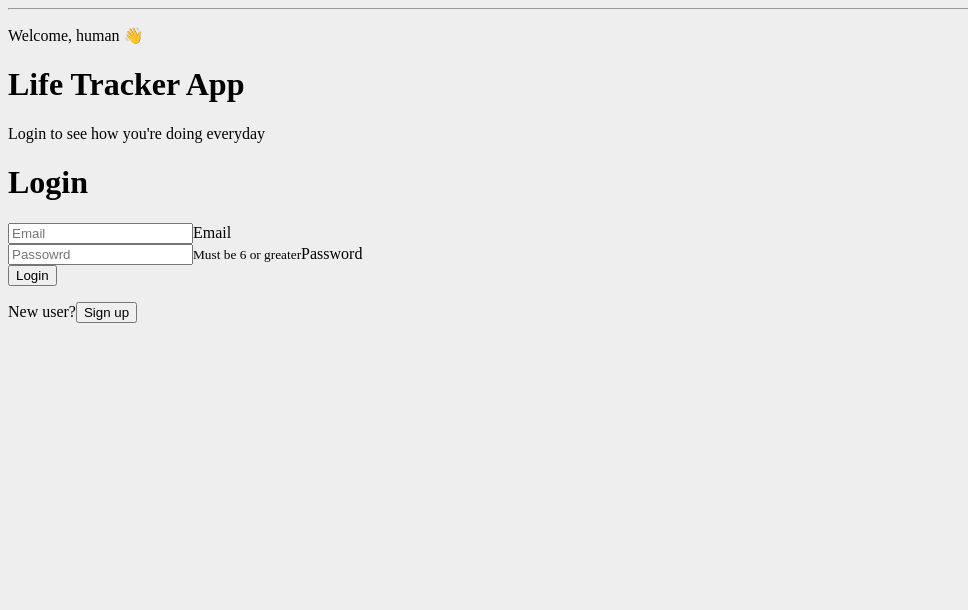
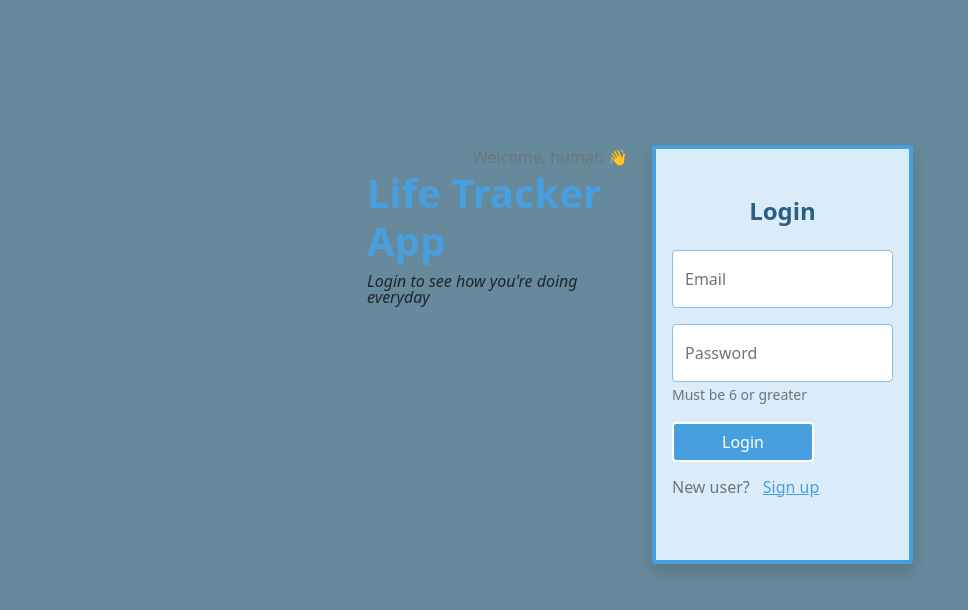
Before and after one commit to cyonii/life-tracker, a React (Create React App) app: page / in a window 1280 px wide. Shown: the top 610 px of the page, without its empty margins (0-968 px from the left). Built offline with nearby package versions, Linux system fonts and the light colour scheme; no server answers.

Commit message:
Add style

```diff
--- a/src/assets/scss/style.scss
+++ b/src/assets/scss/style.scss
@@ -1,3 +1,65 @@
+$primary: #489fdf;
+$secondary: #67899c;
+$success: #addc91;
+
+@import "~bootstrap/scss/bootstrap";
+@import "~bootstrap-icons/font/bootstrap-icons.css";
+
 body {
-  background-color: #eee;
+  background-color: $secondary;
 }
+
+a {
+  cursor: pointer;
+}
+
+.btn,
+.btn:active,
+.btn:focus {
+  box-shadow: none;
+  outline: none;
+}
+
+.form-control {
+  border-width: 1px;
+  border-color: lighten($primary, 15%);
+}
+
+.form-control:focus {
+  border-color: $primary;
+}
+
+#dashboard-nav {
+  .nav-link {
+    padding-right: 0.25rem !important;
+    padding-left: 0.25rem !important;
+    display: flex;
+    flex-direction: column;
+    justify-content: center;
+    align-items: center;
+    font-size: 12px;
+    line-height: 12px;
+    background-color: $dark;
+    color: $text-muted;
+    border-radius: 0 !important;
+    position: relative;
+
+    &.active {
+      background-color: $primary;
+      color: $white;
+
+      &::after {
+        content: "";
+        position: absolute;
+        top: 0;
+        left: 50%;
+        transform: translateX(-50%);
+        width: 0;
+        height: 0;
+        border-left: 6px solid transparent;
+        border-right: 6px solid transparent;
+        border-top: 6px solid $white;
+      }
+    }
+  }
+}
```
